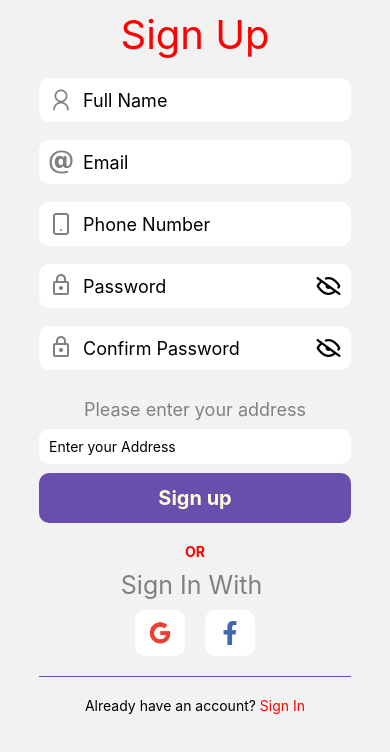
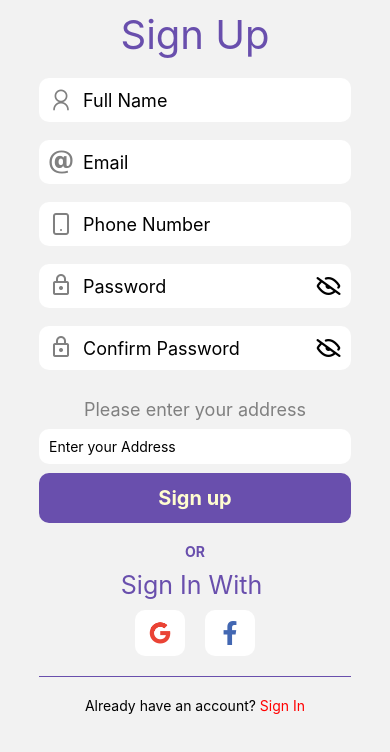
Before and after one commit to Chanuth-silva10/pectona-mobile-app, a React Native app: screen /signup in a window 390 px wide. Shown: the top 752 px of the page. Built offline with nearby package versions, Linux system fonts and the light colour scheme; no server answers.

Commit message:
Add design details

```diff
--- a/src/screens/LoginSignupScreens/LoginScreen.js
+++ b/src/screens/LoginSignupScreens/LoginScreen.js
@@ -198,7 +198,7 @@ const styles = StyleSheet.create({
   },
   errormsg: {
     color: "red",
-    fontSize: 18,
+    fontSize: 10,
     textAlign: "center",
     marginTop: 10,
     borderColor: "red",
--- a/src/screens/LoginSignupScreens/SignupScreen.js
+++ b/src/screens/LoginSignupScreens/SignupScreen.js
@@ -340,7 +340,7 @@ const styles = StyleSheet.create({
   },
   head1: {
     fontSize: titles.title1,
-    color: colors.text1,
+    color: colors.mtg,
     textAlign: "center",
     marginVertical: 10,
   },
@@ -365,12 +365,12 @@ const styles = StyleSheet.create({
     marginBottom: 10,
   },
   or: {
-    color: colors.text1,
+    color: colors.mtg,
     marginVertical: 10,
     fontWeight: "bold",
   },
   gftxt: {
-    color: colors.text2,
+    color: colors.mtg,
     marginBottom: 10,
     fontSize: 25,
   },
@@ -397,7 +397,7 @@ const styles = StyleSheet.create({
   },
   errormsg: {
     color: "red",
-    fontSize: 18,
+    fontSize: 10,
     textAlign: "center",
     marginTop: 10,
     borderColor: "red",
```
Also changed, not shown: src/screens/LoginSignupScreens/Test.js (deleted).
